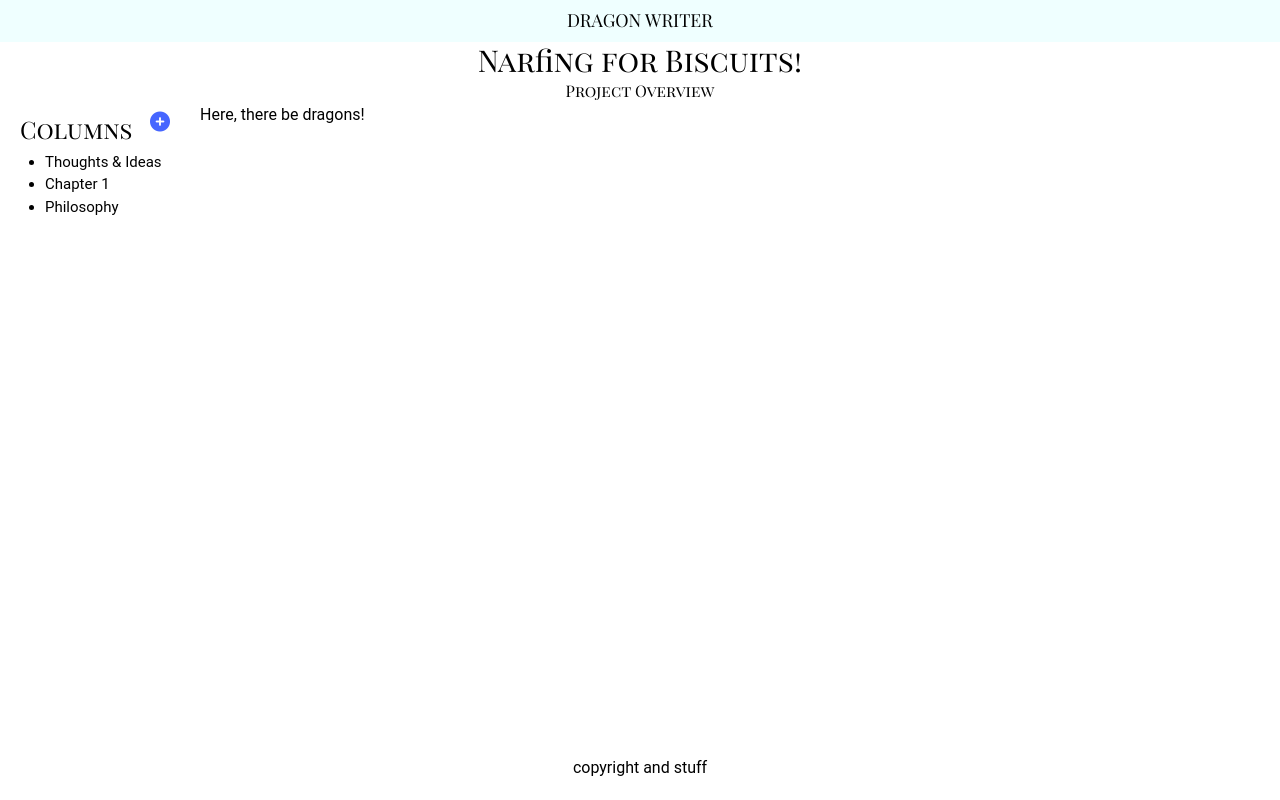
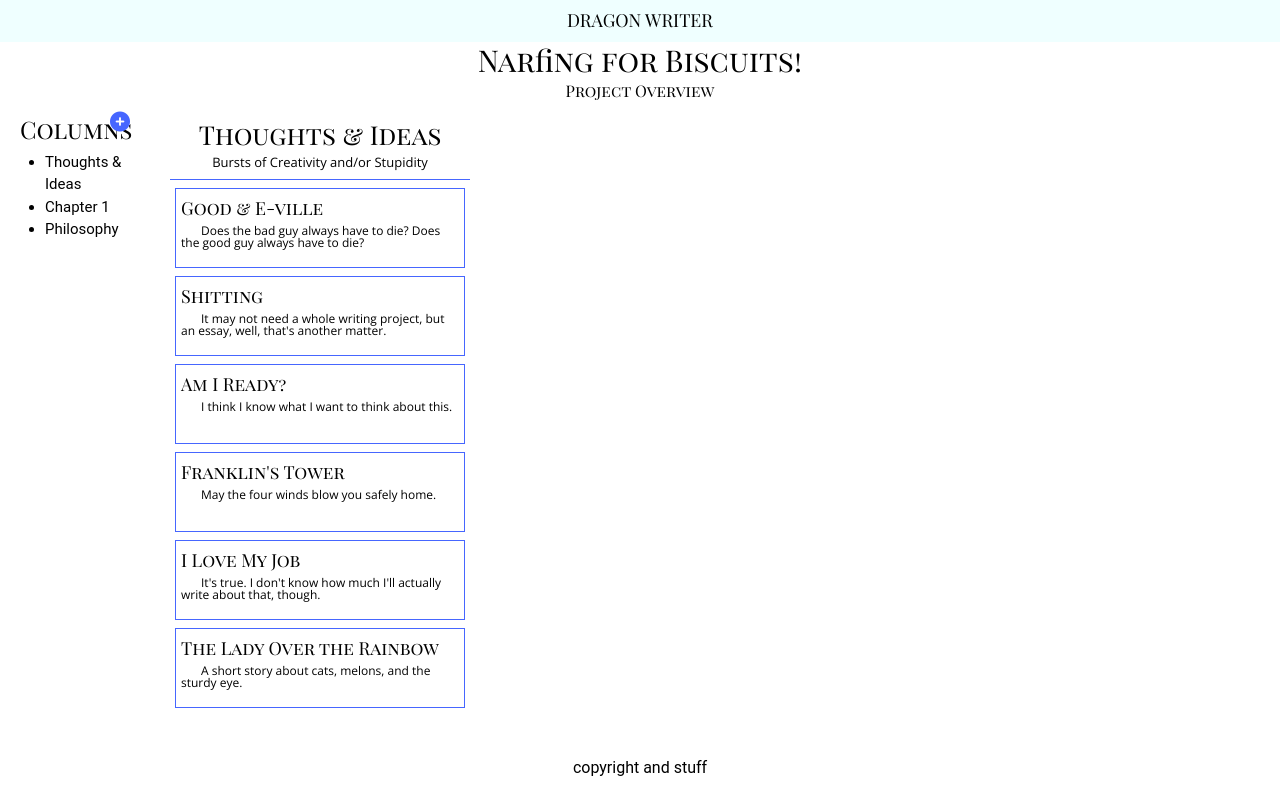
Before and after one commit to Strangebrewer/Frankenstein, a React (Create React App) app in the folder client/: page /dragon-writer/narfing in a window 1280 px wide. Built offline with nearby package versions, Linux system fonts and the light colour scheme; no server answers.

Commit message:
a bit of styling and spoofing data

```diff
--- a/client/src/Apps/DragonWriter/components/LayoutExample.jsx
+++ b/client/src/Apps/DragonWriter/components/LayoutExample.jsx
@@ -16,7 +16,7 @@ export const Main = styled.div`
 export const Sidebar = styled.section`
    align-self:  stretch;
    background: ${props => props.test ? '#bc13fe12' : 'transparent'};
-   width: 200px;
+   width: ${props => props.theme.sidebar_width};
 `;
 
 export const Content = styled.section`
--- a/client/src/Apps/DragonWriter/pages/DragonProject.jsx
+++ b/client/src/Apps/DragonWriter/pages/DragonProject.jsx
@@ -3,6 +3,8 @@ import { Link } from "react-router-dom";
 import styled from 'styled-components';
 import { PageContainer, Main, Sidebar, Content, ContentMain }
    from '../components/LayoutExample';
+
+import texts from '../utils/texts.json';
 
 class DragonProject extends Component {
    state = {
@@ -56,7 +58,27 @@ class DragonProject extends Component {
                </Sidebar>
 
                <Content {...this.getTestProps('content_main')}>
-                  Here, there be dragons!
+                  <Column>
+                     <h2>Thoughts &amp; Ideas</h2>
+                     <p>Bursts of Creativity and/or Stupidity</p>
+                     {texts.map(text => {
+                        return (
+                           <Item>
+                              <h2>{text.title}</h2>
+                              <p>{text.subtitle}</p>
+                           </Item>
+                        )
+                     })}
+
+                  </Column>
+
+                  <Column>
+
+                  </Column>
+
+                  <Column>
+
+                  </Column>
                </Content>
 
                <Sidebar {...this.getTestProps('sidebar')}></Sidebar>
@@ -111,6 +133,43 @@ const SidebarLeft = styled.section`
    }
 `;
 
+const Column = styled.div`
+   width: ${props => props.theme.column_width};
+   height: 100%;
+   /* border: 1px solid aqua; */
+   padding: 10px;
+   > h2 {
+      font-family: 'Playfair Display SC', 'Times New Roman', Times, serif;
+      text-align: center;
+      font-size: 2.6rem;
+      padding: 5px 0 8px 0;
+   }
+   > p {
+      font-family: 'Open Sans', Arial, Helvetica, sans-serif;
+      font-size: 1.3rem;
+      text-align: center;
+      padding-bottom: 10px;
+      border-bottom: 1px solid #4666ff;
+   }
+`;
+
+const Item = styled.div`
+   height: 80px;
+   border: 1px solid #4666ff;;
+   margin: 8px 5px;
+   padding: 5px;
+   > h2 {
+      font-family: 'Playfair Display SC', 'Times New Roman', Times, serif;
+      font-size: 1.8rem;
+      padding: 5px 0 8px 0;
+   }
+   > p {
+      font-family: 'Open Sans', Arial, Helvetica, sans-serif;
+      font-size: 1.2rem;
+      text-indent: 20px;
+   }
+`;
+
 const ContentHeader = styled.header`
    font-family: 'Playfair Display SC', 'Times New Roman', Times, serif;
    font-size: 3rem;
--- /dev/null
+++ b/client/src/Apps/DragonWriter/utils/texts.json
@@ -0,0 +1,26 @@
+[
+   {
+      "title": "Good & E-ville",
+      "subtitle": "Does the bad guy always have to die? Does the good guy always have to die?"
+   },
+   {
+      "title": "Shitting",
+      "subtitle": "It may not need a whole writing project, but an essay, well, that's another matter."
+   },
+   {
+      "title": "Am I Ready?",
+      "subtitle": "I think I know what I want to think about this."
+   },
+   {
+      "title": "Franklin's Tower",
+      "subtitle": "May the four winds blow you safely home."
+   },
+   {
+      "title": "I Love My Job",
+      "subtitle": "It's true. I don't know how much I'll actually write about that, though."
+   },
+   {
+      "title": "The Lady Over the Rainbow",
+      "subtitle": "A short story about cats, melons, and the sturdy eye."
+   }
+]
--- a/client/src/styles/Themes.js
+++ b/client/src/styles/Themes.js
@@ -6,6 +6,8 @@ export const Themes = {
       bg: '#fbfbfb',
       main: '#182094',
       secondary: '#188c94',
-      money_bg: '#2c80e7'
+      money_bg: '#2c80e7',
+      sidebar_width: '200px',
+      column_width: '320px',
    }
 }
```
